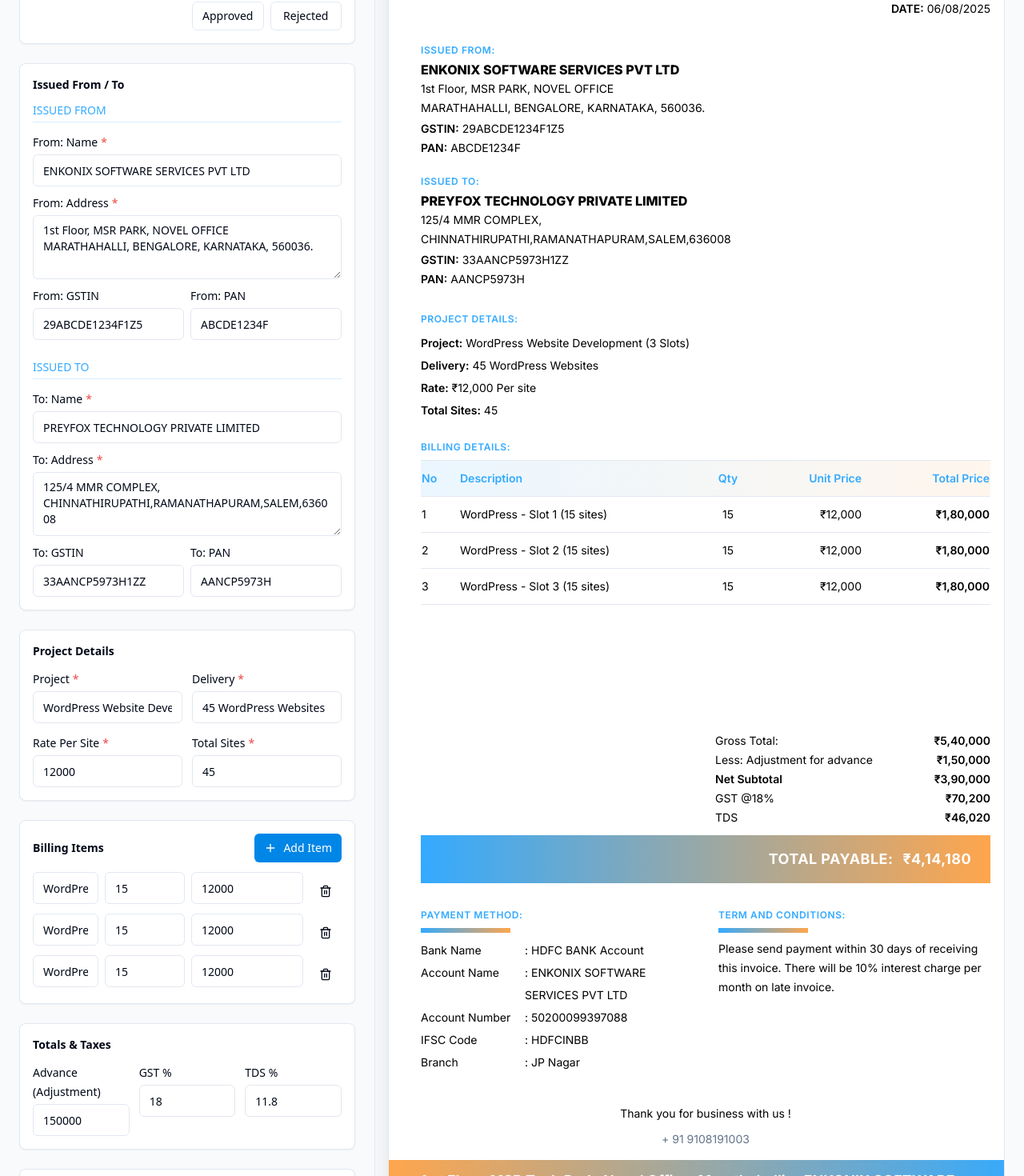
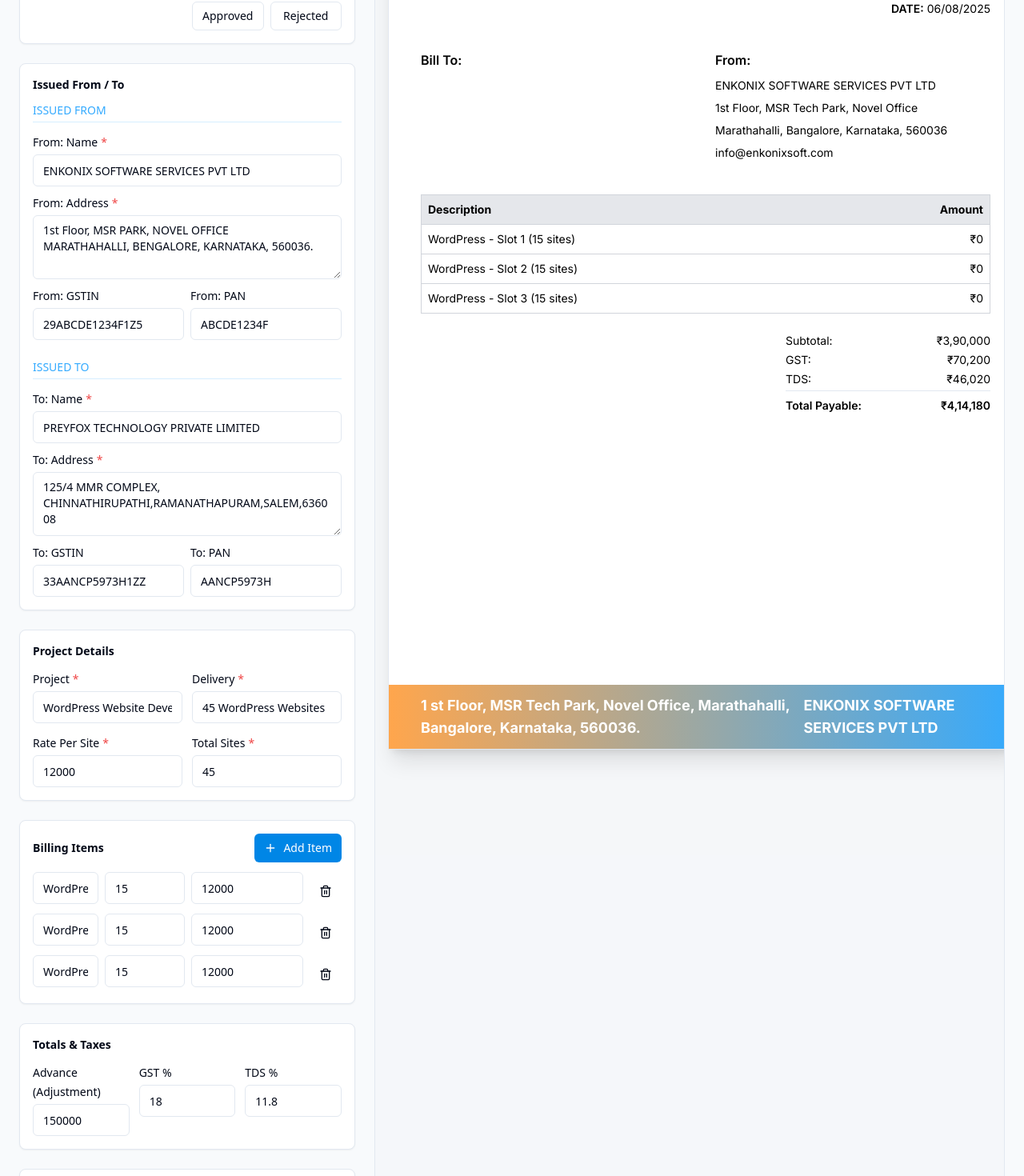
Before and after one commit to Enkonix6465/jk, a React (Vite) app: page / in a window 1280 px wide. Shown: the part 300-1770 px from the top of the page at 80% size. Built offline with nearby package versions, Linux system fonts and the light colour scheme.

Commit message:
Update InvoicePreview.tsx

```diff
--- a/client/components/invoice/InvoicePreview.tsx
+++ b/client/components/invoice/InvoicePreview.tsx
@@ -1,66 +1,64 @@
 import React, { forwardRef } from "react";
 import { format } from "date-fns";
 import { calcTotals, formatINR, InvoiceData } from "@/lib/currency";
+
+// Import images so bundler resolves them correctly after deployment
 import logoUrl from "@/components/asserts/logo.png";
+import imgRejected from "@/components/asserts/image1.png";
+import imgCompleted from "@/components/asserts/image2.png";
+import imgPending from "@/components/asserts/image3.png";
+import imgApproved from "@/components/asserts/image4.png";
 
 interface Props {
   data: InvoiceData;
 }
 
-// This component renders the invoice document in an A4 portrait frame so it can be exported as PDF
 const InvoicePreview = forwardRef<HTMLDivElement, Props>(({ data }, ref) => {
   const { gross, netSubtotal, gst, tds, totalPayable } = calcTotals(data);
   const dateStr = data.dateISO ? format(new Date(data.dateISO), "dd/MM/yyyy") : "";
+
+  // Map statuses to images
+  const statusImages: Record<string, string> = {
+    Rejected: imgRejected,
+    Completed: imgCompleted,
+    Pending: imgPending,
+    Approved: imgApproved,
+  };
 
   return (
     <div
       ref={ref}
       className="invoice-preview relative bg-white text-black w-[794px] shadow-xl mx-auto border border-border print:w-[794px]"
       style={{
-        fontFamily: 'Inter, system-ui, -apple-system, Segoe UI, Roboto, Ubuntu, Cantarell, Noto Sans',
-        minHeight: '1123px', // A4 minimum height
-        height: 'auto', // Allow content to expand
-        paddingTop: '96px', // Reserve space for top brand bar (no overlap)
-        paddingBottom: '96px' // Reserve space for bottom brand bar (no overlap)
+        fontFamily:
+          "Inter, system-ui, -apple-system, Segoe UI, Roboto, Ubuntu, Cantarell, Noto Sans",
+        minHeight: "1123px", // A4 minimum height
+        height: "auto", // Allow content to expand
+        paddingTop: "96px", // Reserve space for top brand bar
+        paddingBottom: "96px", // Reserve space for bottom brand bar
       }}
     >
-      {/* Top brand bar with logo (fixed so it repeats visually on each generated PDF page via capture) */}
+      {/* Top brand bar */}
       <div className="top-brand-bar top-0 left-0 right-0 h-20 w-full flex items-center justify-between px-10 bg-gradient-to-r from-neon-blue to-neon-orange text-white absolute">
         <div className="flex items-center gap-4">
           <div className="h-12 w-12 rounded-lg overflow-hidden bg-white/20 backdrop-blur-sm flex items-center justify-center">
-            <img
-              src={logoUrl}
-              alt="Company Logo"
-              className="h-10 w-10 object-contain"
-            />
+            <img src={logoUrl} alt="Company Logo" className="h-10 w-10 object-contain" />
           </div>
           <div className="text-lg font-bold">ENKONIX SOFTWARE SERVICES PVT LTD</div>
         </div>
         <div className="text-lg font-bold">Service Invoice</div>
       </div>
 
-
       <div className="px-10">
         {/* Header */}
         <div className="flex items-end justify-between pt-6">
           <div className="space-y-2">
-            {/* Status on the left side */}
+            {/* Status Image */}
             {data.status && (
               <div className="flex items-center gap-3">
                 <img
-                  src={
-                    data.status === "Rejected"
-                      ? "/client/components/asserts/image1.png"
-                      : data.status === "Completed"
-                      ? "/client/components/asserts/image2.png"
-                      : data.status === "Pending"
-                      ? "/client/components/asserts/image3.png"
-                      : data.status === "Approved"
-                      ? "/client/components/asserts/image4.png"
-                      : ""
-                  }
+                  src={statusImages[data.status] || ""}
                   alt={data.status}
-                  crossOrigin="anonymous"
                   style={{
                     width: 124,
                     height: 93,
@@ -70,10 +68,8 @@
                     display: "block",
                   }}
                 />
-
               </div>
             )}
-            <div className="text-sm text-muted-foreground" />
           </div>
           <div className="text-right relative">
             <div className="text-2xl font-extrabold text-neon-blue tracking-wide">
@@ -90,182 +86,76 @@
           </div>
         </div>
 
-        {/* Issued From / To */}
-        <div className="invoice-section space-y-6 mt-8">
-          {/* Issued From */}
+        {/* Bill To / From Section */}
+        <div className="grid grid-cols-2 gap-6 mt-10">
           <div>
-            <div className="font-semibold uppercase tracking-wider text-xs text-neon-blue">ISSUED FROM:</div>
-            <div className="mt-1 font-extrabold">{data.issuedFrom.name}</div>
-            <div className="text-sm whitespace-pre-line leading-6">{data.issuedFrom.address}</div>
-            {(data.issuedFrom.gstin || data.issuedFrom.pan) && (
-              <div className="text-sm mt-1 space-y-1">
-                {data.issuedFrom.gstin && (
-                  <div>
-                    <span className="font-semibold">GSTIN:</span> {data.issuedFrom.gstin}
-                  </div>
-                )}
-                {data.issuedFrom.pan && (
-                  <div>
-                    <span className="font-semibold">PAN:</span> {data.issuedFrom.pan}
-                  </div>
-                )}
-              </div>
-            )}
+            <div className="text-base font-semibold mb-2">Bill To:</div>
+            <div className="text-sm leading-6 space-y-1">
+              <div>{data.clientName}</div>
+              <div>{data.clientAddress}</div>
+              <div>{data.clientEmail}</div>
+              <div>{data.clientPhone}</div>
+            </div>
           </div>
-
-          {/* Issued To */}
           <div>
-            <div className="font-semibold uppercase tracking-wider text-xs text-neon-blue">ISSUED TO:</div>
-            <div className="mt-1 font-extrabold">{data.issuedTo.name}</div>
-            <div className="text-sm whitespace-pre-line leading-6">{data.issuedTo.address}</div>
-            {(data.issuedTo.gstin || data.issuedTo.pan) && (
-              <div className="text-sm mt-1 space-y-1">
-                {data.issuedTo.gstin && (
-                  <div>
-                    <span className="font-semibold">GSTIN:</span> {data.issuedTo.gstin}
-                  </div>
-                )}
-                {data.issuedTo.pan && (
-                  <div>
-                    <span className="font-semibold">PAN:</span> {data.issuedTo.pan}
-                  </div>
-                )}
-              </div>
-            )}
-          </div>
-        </div>
-
-        {/* Project Details */}
-        <div className="invoice-section mt-8">
-          <div className="font-semibold uppercase tracking-wider text-xs text-neon-blue">PROJECT DETAILS:</div>
-          <div className="mt-2 text-sm leading-7">
-            <div>
-              <span className="font-semibold">Project:</span> {data.project.project}
-            </div>
-            <div>
-              <span className="font-semibold">Delivery:</span> {data.project.delivery}
-            </div>
-            <div>
-              <span className="font-semibold">Rate:</span> {formatINR(data.project.ratePerSite)} Per site
-            </div>
-            <div>
-              <span className="font-semibold">Total Sites:</span> {data.project.totalSites}
+            <div className="text-base font-semibold mb-2">From:</div>
+            <div className="text-sm leading-6 space-y-1">
+              <div>ENKONIX SOFTWARE SERVICES PVT LTD</div>
+              <div>1st Floor, MSR Tech Park, Novel Office</div>
+              <div>Marathahalli, Bangalore, Karnataka, 560036</div>
+              <div>info@enkonixsoft.com</div>
             </div>
           </div>
         </div>
 
-        {/* Billing Table */}
-        <div className="invoice-section mt-6">
-          <div className="font-semibold uppercase tracking-wider text-xs mb-2 text-neon-blue">BILLING DETAILS:</div>
-          <table className="invoice-table w-full text-sm border-t border-b">
-            <thead>
-              <tr className="text-left bg-gradient-to-r from-neon-blue/10 to-neon-orange/10">
-                <th className="py-3 w-12 text-neon-blue font-semibold">No</th>
-                <th className="py-3 text-neon-blue font-semibold">Description</th>
-                <th className="py-3 w-20 text-center text-neon-blue font-semibold">Qty</th>
-                <th className="py-3 w-32 text-right text-neon-blue font-semibold">Unit Price</th>
-                <th className="py-3 w-40 text-right text-neon-blue font-semibold">Total Price</th>
+        {/* Table */}
+        <div className="mt-10 border border-gray-300">
+          <table className="w-full text-sm">
+            <thead className="bg-gray-200">
+              <tr>
+                <th className="p-2 text-left">Description</th>
+                <th className="p-2 text-right">Amount</th>
               </tr>
             </thead>
             <tbody>
-              {data.items.map((it, idx) => (
-                <tr key={it.id} className="border-t hover:bg-gradient-to-r hover:from-neon-blue/5 hover:to-neon-orange/5">
-                  <td className="py-3">{idx + 1}</td>
-                  <td className="py-3">{it.description}</td>
-                  <td className="py-3 text-center">{it.qty}</td>
-                  <td className="py-3 text-right">{formatINR(it.unitPrice)}</td>
-                  <td className="py-3 text-right font-semibold">{formatINR(it.qty * it.unitPrice)}</td>
+              {data.items.map((item, idx) => (
+                <tr key={idx} className="border-t border-gray-300">
+                  <td className="p-2">{item.description}</td>
+                  <td className="p-2 text-right">{formatINR(item.amount)}</td>
                 </tr>
               ))}
             </tbody>
           </table>
-
-          {/* Totals */}
-           <br/>
-                <br/>
-                <br/>
-                <br/>
-                <br/>
-                <br/>
-          <div className="grid grid-cols-2 gap-6 mt-4">
-            <div />
-            <div className="space-y-1 text-sm">
-              <div className="flex items-center justify-between">
-                <div>Gross Total:</div>
-                <div className="font-semibold">{formatINR(gross)}</div>
-              </div>
-              <div className="flex items-center justify-between">
-                <div>Less: Adjustment for advance</div>
-                <div className="font-semibold">{formatINR(data.advance)}</div>
-              </div>
-              <div className="flex items-center justify-between">
-                <div className="font-semibold">Net Subtotal</div>
-                <div className="font-semibold">{formatINR(netSubtotal)}</div>
-              </div>
-              <div className="flex items-center justify-between">
-                <div>GST @{data.gstPercent}%</div>
-                <div className="font-semibold">{formatINR(gst)}</div>
-              </div>
-              <div className="flex items-center justify-between">
-                <div>TDS</div>
-                <div className="font-semibold">{formatINR(tds)}</div>
-              </div>
-            </div>
-          </div>
-
-          <div className="mt-3 bg-gradient-to-r from-neon-blue to-neon-orange text-white py-4 px-6 text-right font-bold tracking-wide text-lg">
-            <span className="mr-3">TOTAL PAYABLE:</span>
-            <span>{formatINR(totalPayable)}</span>
-          </div>
         </div>
 
-        {/* Payment and Terms */}
-        <div className="invoice-section grid grid-cols-2 gap-8 mt-8">
-          <div>
-            <div className="uppercase tracking-wider text-xs font-semibold mb-2 text-neon-blue">PAYMENT METHOD:</div>
-            <div className="h-1.5 w-28 bg-gradient-to-r from-neon-blue to-neon-orange mb-2" />
-            <dl className="text-sm leading-7">
-              <div className="grid grid-cols-[130px_1fr]">
-                <dt>Bank Name</dt>
-                <dd>: {data.payment.bankName}</dd>
-              </div>
-              <div className="grid grid-cols-[130px_1fr]">
-                <dt>Account Name</dt>
-                <dd>: {data.payment.accountName}</dd>
-              </div>
-              <div className="grid grid-cols-[130px_1fr]">
-                <dt>Account Number</dt>
-                <dd>: {data.payment.accountNumber}</dd>
-              </div>
-              <div className="grid grid-cols-[130px_1fr]">
-                <dt>IFSC Code</dt>
-                <dd>: {data.payment.ifsc}</dd>
-              </div>
-              <div className="grid grid-cols-[130px_1fr]">
-                <dt>Branch</dt>
-                <dd>: {data.payment.branch}</dd>
-              </div>
-            </dl>
-          </div>
-          <div>
-            <div className="uppercase tracking-wider text-xs font-semibold mb-2 text-neon-blue">TERM AND CONDITIONS:</div>
-            <div className="h-1.5 w-28 bg-gradient-to-r from-neon-blue to-neon-orange mb-2" />
-            <p className="text-sm leading-6 whitespace-pre-line">{data.terms}</p>
-          </div>
-        </div>
-
-        {/* Footer */}
-        <div className="text-center mt-10 text-sm">
-          <div className="font-medium">Thank you for business with us !</div>
-          <div className="flex items-center justify-center gap-2 text-muted-foreground mt-3">
-            <span>+ 91 9108191003</span>
+        {/* Totals */}
+        <div className="flex justify-end mt-6">
+          <div className="w-64 space-y-1 text-sm">
+            <div className="flex justify-between">
+              <span>Subtotal:</span>
+              <span>{formatINR(netSubtotal)}</span>
+            </div>
+            <div className="flex justify-between">
+              <span>GST:</span>
+              <span>{formatINR(gst)}</span>
+            </div>
+            <div className="flex justify-between">
+              <span>TDS:</span>
+              <span>{formatINR(tds)}</span>
+            </div>
+            <div className="flex justify-between font-semibold border-t pt-2">
+              <span>Total Payable:</span>
+              <span>{formatINR(totalPayable)}</span>
+            </div>
           </div>
         </div>
       </div>
 
-      {/* Bottom brand bar - fixed */}
+      {/* Bottom brand bar */}
       <div className="bottom-brand-bar h-20 w-full flex items-center justify-between px-10 bg-gradient-to-r from-neon-orange to-neon-blue text-white absolute bottom-0 left-0 right-0">
-        <div className="text-lg font-bold">1 st Floor, MSR Tech Park, Novel Office, Marathahalli, Bangalore, Karnataka, 560036.</div>
+        <div className="text-lg font-bold">
+          1 st Floor, MSR Tech Park, Novel Office, Marathahalli, Bangalore, Karnataka, 560036.
+        </div>
         <div className="text-lg font-bold">ENKONIX SOFTWARE SERVICES PVT LTD</div>
       </div>
     </div>
@@ -273,5 +163,4 @@
 });
 
 InvoicePreview.displayName = "InvoicePreview";
-
 export default InvoicePreview;
```
